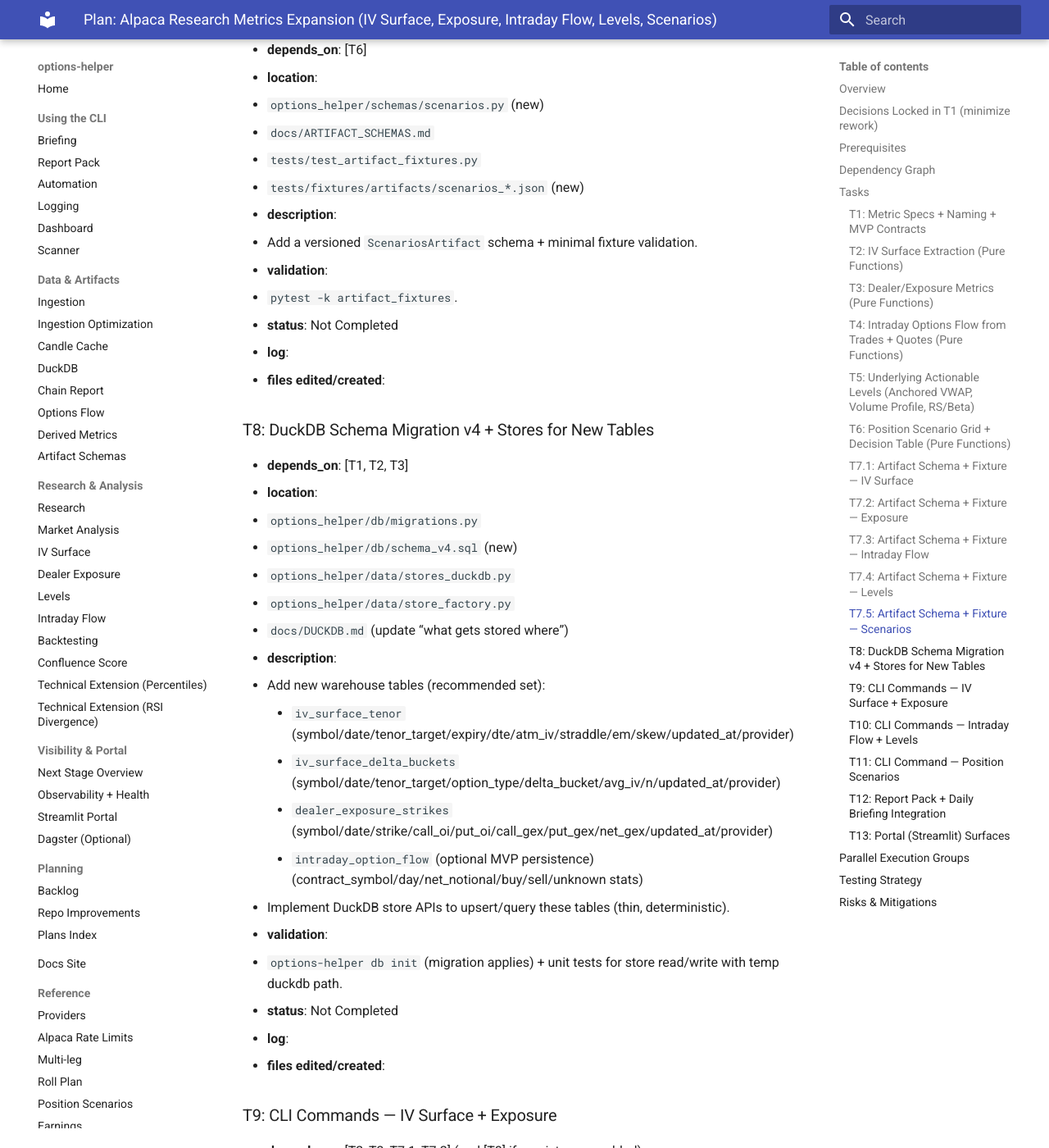
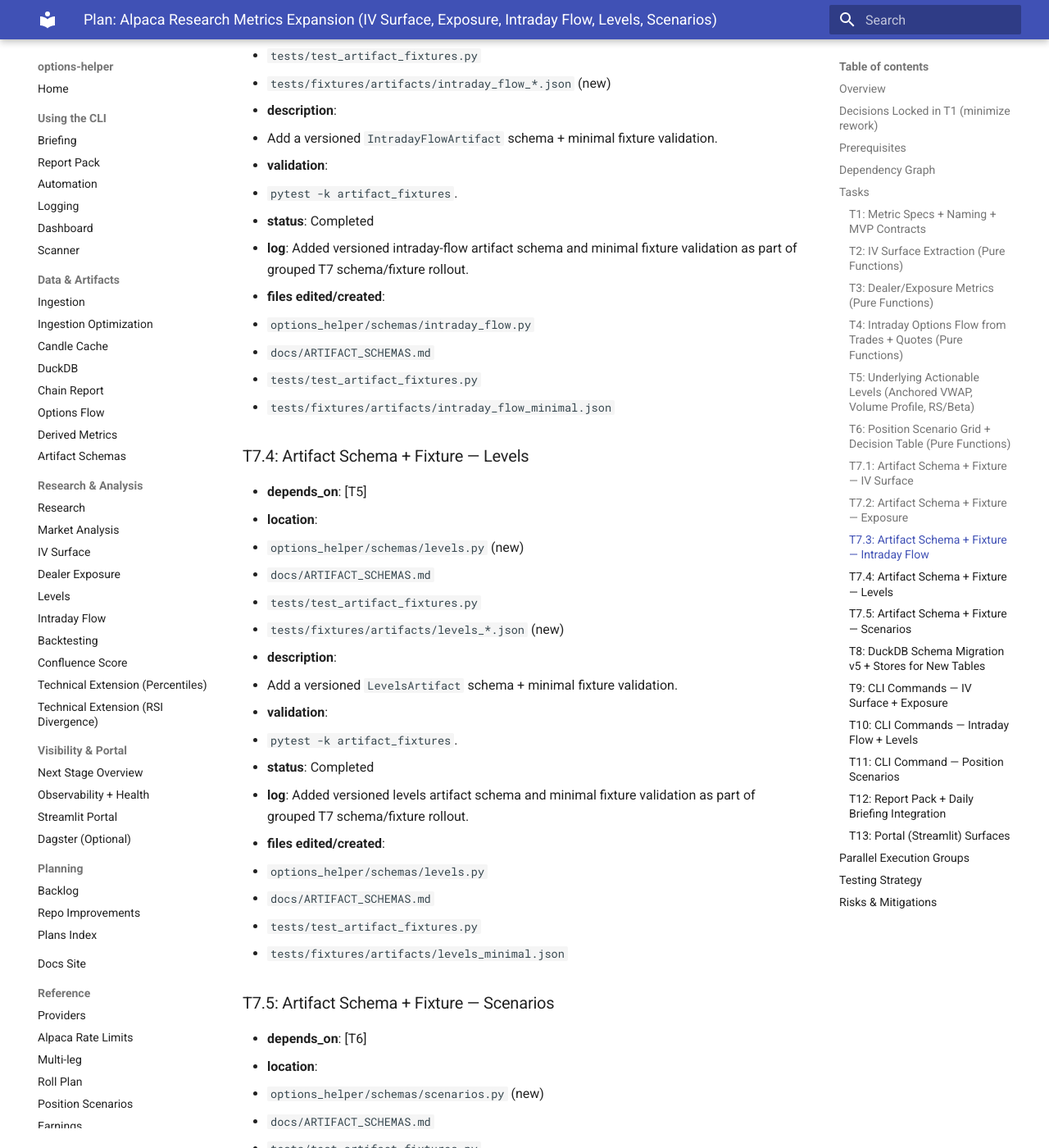
Before and after one commit to gfidanli/options-helper, an MkDocs documentation site: the page built from docs/plan/alpaca-research-metrics-plan.md, in a window 1280 px wide and 1400 px high, scrolled down 8316 px. Shown: the whole window at 82% size. Built offline with MkDocs 1.6.1 and Material for MkDocs 9.7.7, drawn with Linux system fonts in a browser that asks for light colours; some of the changed text lies outside the part shown.

Commit message:
Finalize alpaca research metrics plan task statuses

```diff
--- a/docs/plan/alpaca-research-metrics-plan.md
+++ b/docs/plan/alpaca-research-metrics-plan.md
@@ -88,9 +88,11 @@
   - Provide deterministic handling for missing columns (`impliedVolatility`, `bs_delta`, quotes).
 - **validation**:
   - `pytest -k iv_surface` on synthetic chain fixtures.
-- **status**: Not Completed
-- **log**:
+- **status**: Completed
+- **log**: Added deterministic pure IV surface extraction with tenor selection, ATM/straddle/expected-move/skew metrics, delta-bucket summaries, and day-over-day change tables with robust warnings for sparse/missing fields.
 - **files edited/created**:
+  - `options_helper/analysis/iv_surface.py`
+  - `tests/test_iv_surface.py`
 
 ### T3: Dealer/Exposure Metrics (Pure Functions)
 - **depends_on**: [T1]
@@ -109,9 +111,11 @@
   - Keep output schema versioned and deterministic.
 - **validation**:
   - `pytest -k exposure` on synthetic strike ladders.
-- **status**: Not Completed
-- **log**:
+- **status**: Completed
+- **log**: Implemented deterministic exposure slice computations (near/monthly/all), strike-level OI/GEX/net tables, top abs-net levels, and cumulative flip heuristic with explicit signed convention and missing-value guardrails.
 - **files edited/created**:
+  - `options_helper/analysis/exposure.py`
+  - `tests/test_exposure.py`
 
 ### T4: Intraday Options Flow from Trades + Quotes (Pure Functions)
 - **depends_on**: [T1]
@@ -133,9 +137,11 @@
   - No network calls; inputs are DataFrames loaded by callers.
 - **validation**:
   - `pytest -k intraday_flow` with synthetic quote/trade sequences (including missing/late quotes).
-- **status**: Not Completed
-- **log**:
+- **status**: Completed
+- **log**: Added deterministic trades+quotes alignment/classification pipeline with merge_asof hardening, buy/sell/unknown tagging, per-contract/day summaries, and 5m/15m time-bucket aggregations.
 - **files edited/created**:
+  - `options_helper/analysis/intraday_flow.py`
+  - `tests/test_intraday_flow.py`
 
 ### T5: Underlying Actionable Levels (Anchored VWAP, Volume Profile, RS/Beta)
 - **depends_on**: [T1]
@@ -157,9 +163,11 @@
     - treat missing `volume` as 0 and missing prices as NaN (skip bins).
 - **validation**:
   - `pytest -k levels` on synthetic minute and daily candle inputs.
-- **status**: Not Completed
-- **log**:
+- **status**: Completed
+- **log**: Implemented anchored VWAP (session/timestamp/date/breakout anchors), volume profile (POC/HVN/LVN), gap/key level summaries, and RS/beta/correlation metrics with deterministic empty/zero-volume handling.
 - **files edited/created**:
+  - `options_helper/analysis/levels.py`
+  - `tests/test_levels.py`
 
 ### T6: Position Scenario Grid + Decision Table (Pure Functions)
 - **depends_on**: [T1]
@@ -181,9 +189,11 @@
     - IV <= 0 => treat as missing; never pass invalid params into BS helpers.
 - **validation**:
   - `pytest -k scenarios` with known BS pricing invariants (monotonicity checks).
-- **status**: Not Completed
-- **log**:
+- **status**: Completed
+- **log**: Added deterministic per-position scenario engine (intrinsic/extrinsic, theta burn, spot/IV/time grids) with robust guards for past expiry and missing spot/mark/iv inputs.
 - **files edited/created**:
+  - `options_helper/analysis/scenarios.py`
+  - `tests/test_scenarios.py`
 
 ### T7.1: Artifact Schema + Fixture — IV Surface
 - **depends_on**: [T2]
@@ -196,9 +206,13 @@
   - Add a versioned `IvSurfaceArtifact` schema + minimal fixture validation.
 - **validation**:
   - `pytest -k artifact_fixtures`.
-- **status**: Not Completed
-- **log**:
+- **status**: Completed
+- **log**: Added versioned IV surface artifact schema and minimal fixture validation as part of grouped T7 schema/fixture rollout.
 - **files edited/created**:
+  - `options_helper/schemas/iv_surface.py`
+  - `docs/ARTIFACT_SCHEMAS.md`
+  - `tests/test_artifact_fixtures.py`
+  - `tests/fixtures/artifacts/iv_surface_minimal.json`
 
 ### T7.2: Artifact Schema + Fixture — Exposure
 - **depends_on**: [T3]
@@ -211,9 +225,13 @@
   - Add a versioned `ExposureArtifact` schema + minimal fixture validation.
 - **validation**:
   - `pytest -k artifact_fixtures`.
-- **status**: Not Completed
-- **log**:
+- **status**: Completed
+- **log**: Added versioned exposure artifact schema and minimal fixture validation as part of grouped T7 schema/fixture rollout.
 - **files edited/created**:
+  - `options_helper/schemas/exposure.py`
+  - `docs/ARTIFACT_SCHEMAS.md`
+  - `tests/test_artifact_fixtures.py`
+  - `tests/fixtures/artifacts/exposure_minimal.json`
 
 ### T7.3: Artifact Schema + Fixture — Intraday Flow
 - **depends_on**: [T4]
@@ -226,9 +244,13 @@
   - Add a versioned `IntradayFlowArtifact` schema + minimal fixture validation.
 - **validation**:
   - `pytest -k artifact_fixtures`.
-- **status**: Not Completed
-- **log**:
+- **status**: Completed
+- **log**: Added versioned intraday-flow artifact schema and minimal fixture validation as part of grouped T7 schema/fixture rollout.
 - **files edited/created**:
+  - `options_helper/schemas/intraday_flow.py`
+  - `docs/ARTIFACT_SCHEMAS.md`
+  - `tests/test_artifact_fixtures.py`
+  - `tests/fixtures/artifacts/intraday_flow_minimal.json`
 
 ### T7.4: Artifact Schema + Fixture — Levels
 - **depends_on**: [T5]
@@ -241,9 +263,13 @@
   - Add a versioned `LevelsArtifact` schema + minimal fixture validation.
 - **validation**:
   - `pytest -k artifact_fixtures`.
-- **status**: Not Completed
-- **log**:
+- **status**: Completed
+- **log**: Added versioned levels artifact schema and minimal fixture validation as part of grouped T7 schema/fixture rollout.
 - **files edited/created**:
+  - `options_helper/schemas/levels.py`
+  - `docs/ARTIFACT_SCHEMAS.md`
+  - `tests/test_artifact_fixtures.py`
+  - `tests/fixtures/artifacts/levels_minimal.json`
 
 ### T7.5: Artifact Schema + Fixture — Scenarios
 - **depends_on**: [T6]
@@ -256,15 +282,19 @@
   - Add a versioned `ScenariosArtifact` schema + minimal fixture validation.
 - **validation**:
   - `pytest -k artifact_fixtures`.
-- **status**: Not Completed
-- **log**:
+- **status**: Completed
+- **log**: Added versioned scenarios artifact schema and minimal fixture validation as part of grouped T7 schema/fixture rollout.
 - **files edited/created**:
+  - `options_helper/schemas/scenarios.py`
+  - `docs/ARTIFACT_SCHEMAS.md`
+  - `tests/test_artifact_fixtures.py`
+  - `tests/fixtures/artifacts/scenarios_minimal.json`
 
-### T8: DuckDB Schema Migration v4 + Stores for New Tables
+### T8: DuckDB Schema Migration v5 + Stores for New Tables
 - **depends_on**: [T1, T2, T3]
 - **location**:
   - `options_helper/db/migrations.py`
-  - `options_helper/db/schema_v4.sql` (new)
+  - `options_helper/db/schema_v5.sql` (new)
   - `options_helper/data/stores_duckdb.py`
   - `options_helper/data/store_factory.py`
   - `docs/DUCKDB.md` (update “what gets stored where”)
@@ -277,9 +307,17 @@
   - Implement DuckDB store APIs to upsert/query these tables (thin, deterministic).
 - **validation**:
   - `options-helper db init` (migration applies) + unit tests for store read/write with temp duckdb path.
-- **status**: Not Completed
-- **log**:
+- **status**: Completed
+- **log**: Added additive/idempotent schema v5 migration for research metrics tables and implemented DuckDB upsert/query APIs (`DuckDBResearchMetricsStore`) wired through store factory.
 - **files edited/created**:
+  - `options_helper/db/migrations.py`
+  - `options_helper/db/schema_v5.sql`
+  - `options_helper/data/stores_duckdb.py`
+  - `options_helper/data/store_factory.py`
+  - `docs/DUCKDB.md`
+  - `tests/test_duckdb_migrations.py`
+  - `tests/test_duckdb_migrations_v2.py`
+  - `tests/test_duckdb_research_metrics_store.py`
 
 ### T9: CLI Commands — IV Surface + Exposure
 - **depends_on**: [T2, T3, T7.1, T7.2] (and [T8] if persistence enabled)
@@ -295,9 +333,13 @@
   - Optional: upsert to DuckDB tables when backend is duckdb.
 - **validation**:
   - CLI smoke tests using fixture snapshots (no network) + `pytest -k market_analysis`.
-- **status**: Not Completed
-- **log**:
+- **status**: Completed
+- **log**: Added `market-analysis iv-surface` and `market-analysis exposure` commands with offline snapshot/candle inputs, console/json outputs, artifact writing, and optional DuckDB persistence hooks.
 - **files edited/created**:
+  - `options_helper/commands/market_analysis.py`
+  - `docs/IV_SURFACE.md`
+  - `docs/DEALER_EXPOSURE.md`
+  - `tests/test_market_analysis_cli.py`
 
 ### T10: CLI Commands — Intraday Flow + Levels
 - **depends_on**: [T4, T5, T7.3, T7.4] (and [T8] if persistence enabled)
@@ -315,9 +357,15 @@
   - (Optional v2) REST backfill path: use Alpaca `OptionHistoricalDataClient.get_option_trades` to backfill missing days.
 - **validation**:
   - `pytest -k intraday` and a no-network run over synthetic partitions in `tests/fixtures/intraday/`.
-- **status**: Not Completed
-- **log**:
+- **status**: Completed
+- **log**: Added `intraday flow` offline summarizer over local quotes/trades partitions and `market-analysis levels` candle/intraday report command with deterministic JSON/console outputs.
 - **files edited/created**:
+  - `options_helper/commands/intraday.py`
+  - `options_helper/commands/market_analysis.py`
+  - `docs/INTRADAY_FLOW.md`
+  - `docs/LEVELS.md`
+  - `tests/test_intraday_cli.py`
+  - `tests/test_market_analysis_cli.py`
 
 ### T11: CLI Command — Position Scenarios
 - **depends_on**: [T6, T7.5]
@@ -332,9 +380,14 @@
   - Keep `analyze` output mostly unchanged; optionally add a `--show-scenarios` flag later.
 - **validation**:
   - `pytest -k scenarios_command` + offline run on a tiny portfolio fixture.
-- **status**: Not Completed
-- **log**:
+- **status**: Completed
+- **log**: Added `scenarios` / `position-scenarios` portfolio command with compact console output and per-position JSON artifacts under `{out}/scenarios/{PORTFOLIO_DATE}/...`.
 - **files edited/created**:
+  - `options_helper/commands/portfolio.py`
+  - `docs/POSITION_SCENARIOS.md`
+  - `docs/ARTIFACT_SCHEMAS.md`
+  - `mkdocs.yml`
+  - `tests/test_scenarios_command.py`
 
 ### T12: Report Pack + Daily Briefing Integration
 - **depends_on**: [T9, T10, T11]
@@ -357,9 +410,12 @@
     - exposure “top levels” near spot.
 - **validation**:
   - Run `options-helper report-pack ...` against fixture stores in tests; ensure deterministic output paths and schemas.
-- **status**: Not Completed
-- **log**:
+- **status**: Completed
+- **log**: Extended `report-pack` to generate iv-surface/exposure/levels artifacts and optional per-position scenarios artifacts with filesystem-first fallback behavior and skip/warn (no hard fail) semantics.
 - **files edited/created**:
+  - `options_helper/commands/reports.py`
+  - `docs/REPORT_PACK.md`
+  - `tests/test_report_pack_cli.py`
 
 ### T13: Portal (Streamlit) Surfaces
 - **depends_on**: [T8, T9, T10, T12]
@@ -373,9 +429,13 @@
     - intraday flow summary (if persisted) with top strikes/contracts.
 - **validation**:
   - Manual: `options-helper ui` renders pages with empty-data fallbacks and no crashes.
-- **status**: Not Completed
-- **log**:
+- **status**: Completed
+- **log**: Added Streamlit research-metrics portal tabs/panels for IV surface, exposure-by-strike (with flip marker), and persisted intraday-flow summaries with robust missing-db/table fallbacks.
 - **files edited/created**:
+  - `apps/streamlit/components/research_metrics_page.py`
+  - `apps/streamlit/pages/07_Market_Analysis.py`
+  - `docs/PORTAL_STREAMLIT.md`
+  - `tests/portal/test_research_metrics_queries.py`
 
 ## Parallel Execution Groups
 
```
